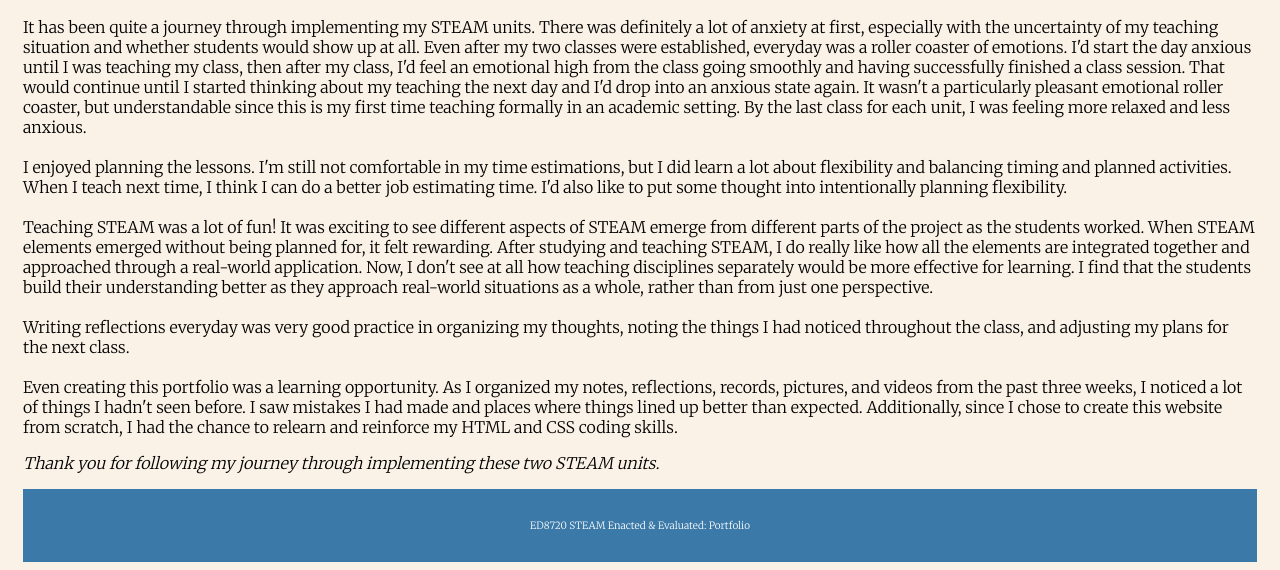
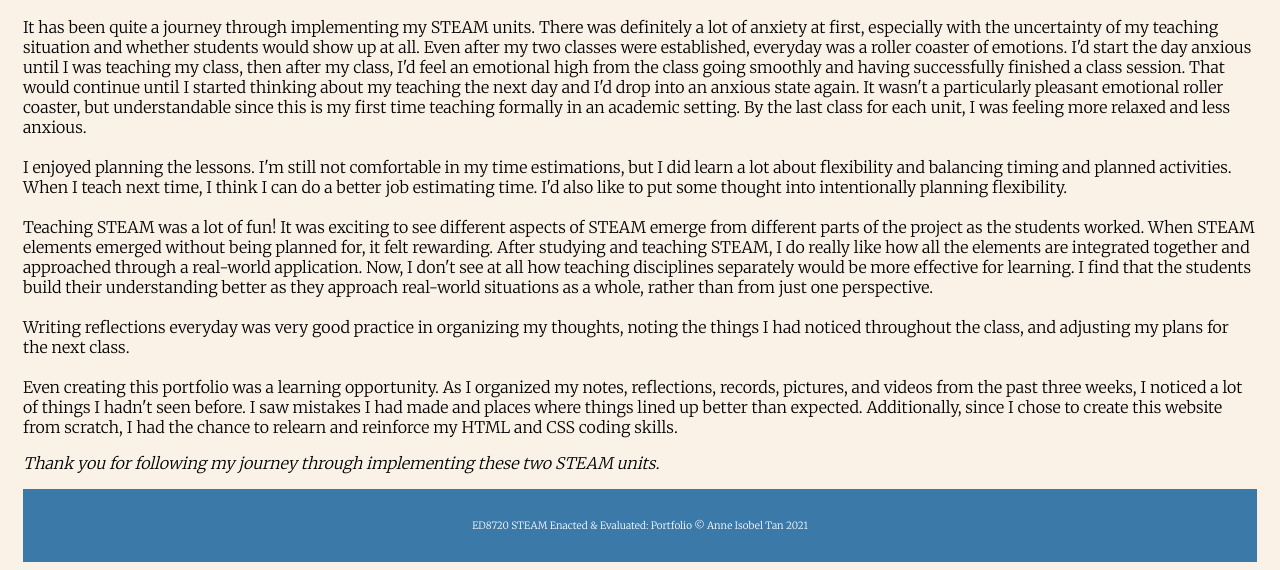
Before and after one commit to anneisobel/STEAMportfolio, a plain HTML site: page finalreflect.html in a window 1280 px wide. Shown: the part 339-909 px from the top of the page. Drawn offline with Linux system fonts and the light colour scheme.

Commit message:
copyright

```diff
--- a/finalreflect.html
+++ b/finalreflect.html
@@ -65,7 +65,7 @@
 
 <footer>
   <p>
-    ED8720 STEAM Enacted & Evaluated: Portfolio
+    ED8720 STEAM Enacted & Evaluated: Portfolio © Anne Isobel Tan 2021
   </p>
 
 
```
Also changed, not shown: index.html (+1 -1 lines), introtoeng.html (+1 -1 lines), stinkbugs.html (+1 -1 lines), teachcontext.html (+1 -1 lines).
